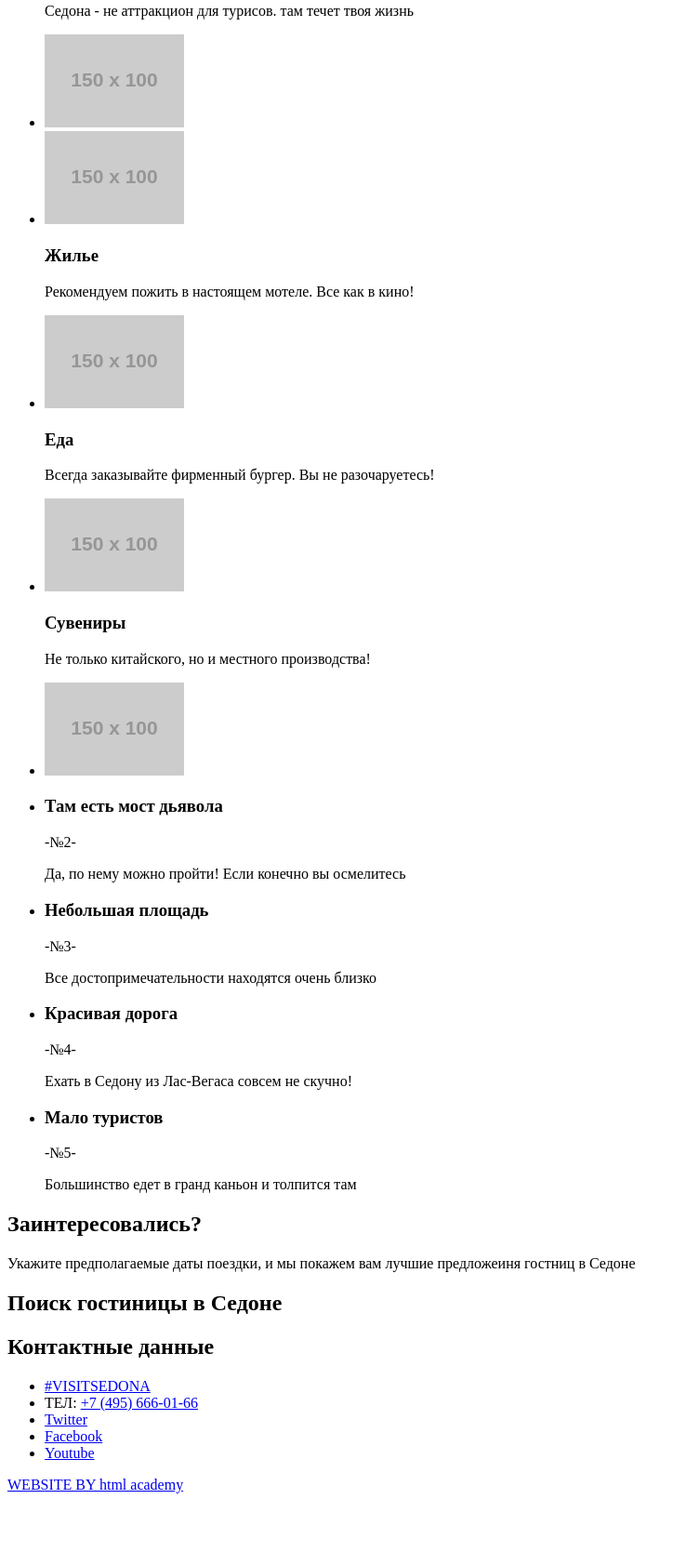
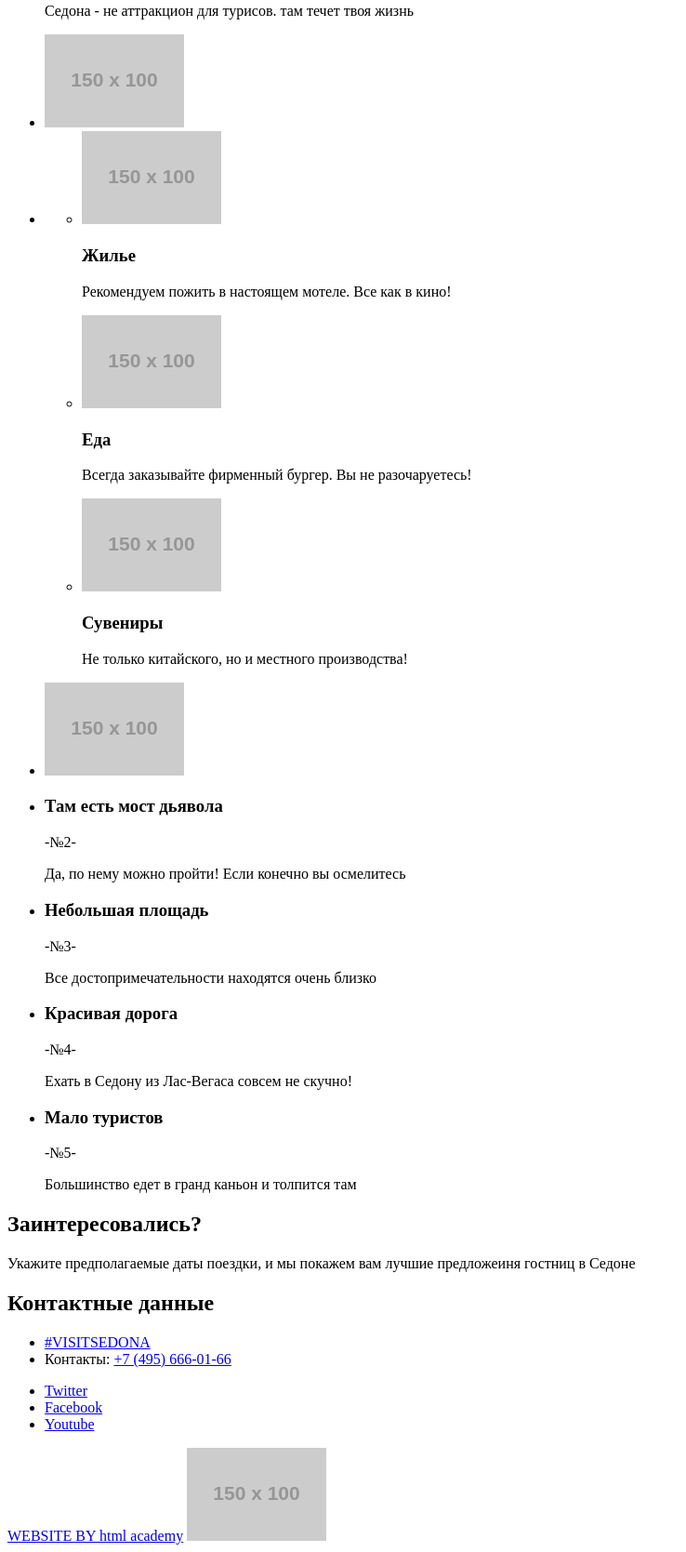
Before and after one commit to RessourdAlex/1500497-sedona-29, a plain HTML site: page index.html in a window 1280 px wide. Shown: the part 454-2123 px from the top of the page at 93% size, without its empty margins (0-738 px from the left). Before the commit the page ends 2076 px from the top, so only its background shows below. Drawn offline with Linux system fonts and the light colour scheme; placeholder pictures from the web are drawn by us.

Commit message:
Update index.html

```diff
--- a/index.html
+++ b/index.html
@@ -41,6 +41,8 @@
           <img src="https://via.placeholder.com/150x100" width="150" height="100" alt="Интерьер">
         </li>
         <li>
+          <ul>
+            <li>
               <img src="https://via.placeholder.com/150x100" width="150" height="100" alt="Иконка 1">
               <h3>Жилье</h3>
               <p>Рекомендуем пожить в настоящем мотеле. Все как в кино!</p>
@@ -54,6 +56,8 @@
               <img src="https://via.placeholder.com/150x100" width="150" height="100" alt="Иконка 3">
               <h3>Сувениры</h3>
               <p>Не только китайского, но и местного производства!</p>
+            </li>
+          </ul>
         </li>
         <li>
           <img src="https://via.placeholder.com/150x100" width="150" height="100" alt="ФОТОГРАФИЯ ПЕЙЗАЖА">
@@ -82,25 +86,25 @@
     </section>
 
     <section>
-      <h1>Заинтересовались?</h1>
+      <h2>Заинтересовались?</h2>
       <p>Укажите предполагаемые даты поездки, и мы покажем вам лучшие предложеиня гостниц в Седоне</p>
-    </section>
-    <section>
-      <h2>Поиск гостиницы в Седоне</h2>
-      <a href="blank.html"></a>
     </section>
 
   </main>
   <footer>
+    <h2>Контактные данные</h2>
     <section>
-      <h2>Контактные данные</h2>
       <ul>
         <li>
           <a href="#">#VISITSEDONA</a>
         </li>
         <li>
-          ТЕЛ: <a href="tel:+74956660166">+7 (495) 666-01-66</a>
+          Контакты: <a href="tel:+74956660166">+7 (495) 666-01-66</a>
         </li>
+      </ul>
+    </section>
+    <section>
+      <ul>
         <li>
           <a href="#">Twitter</a>
         </li>
@@ -112,9 +116,10 @@
         </li>
       </ul>
     </section>
-    <p>
+    <section>
       <a href="https://htmlacademy.ru">WEBSITE BY html academy</a>
-    </p>
+      <img src="https://via.placeholder.com/150x100" width="150" height="100" alt="Copyright">
+    </section>
   </footer>
 
   </body>
```
Lines whose indentation alone changed are shown as unchanged.
